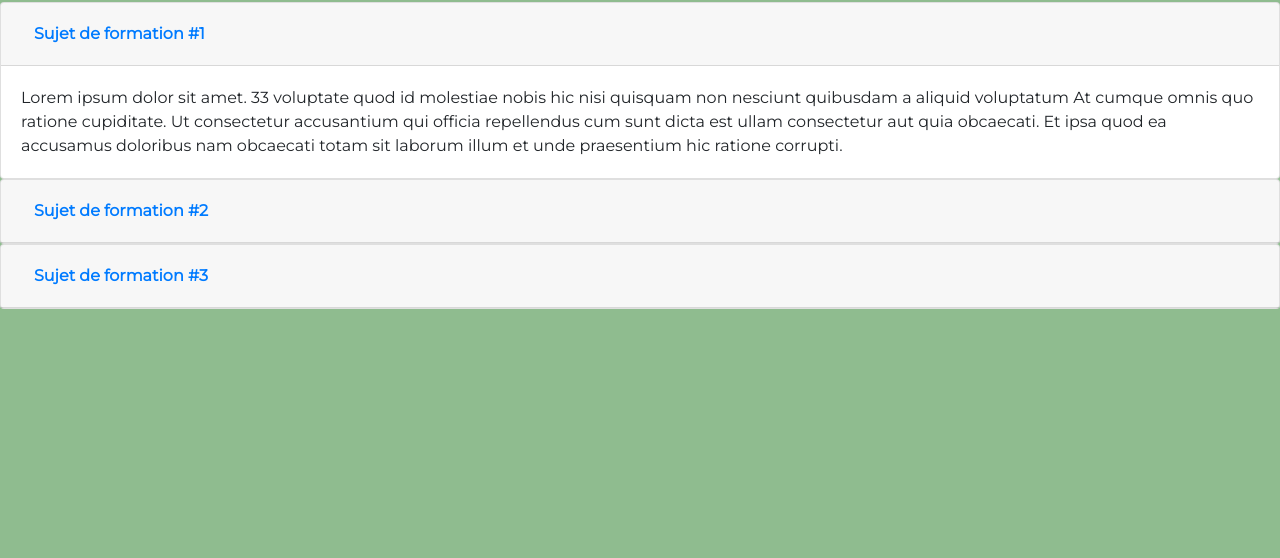
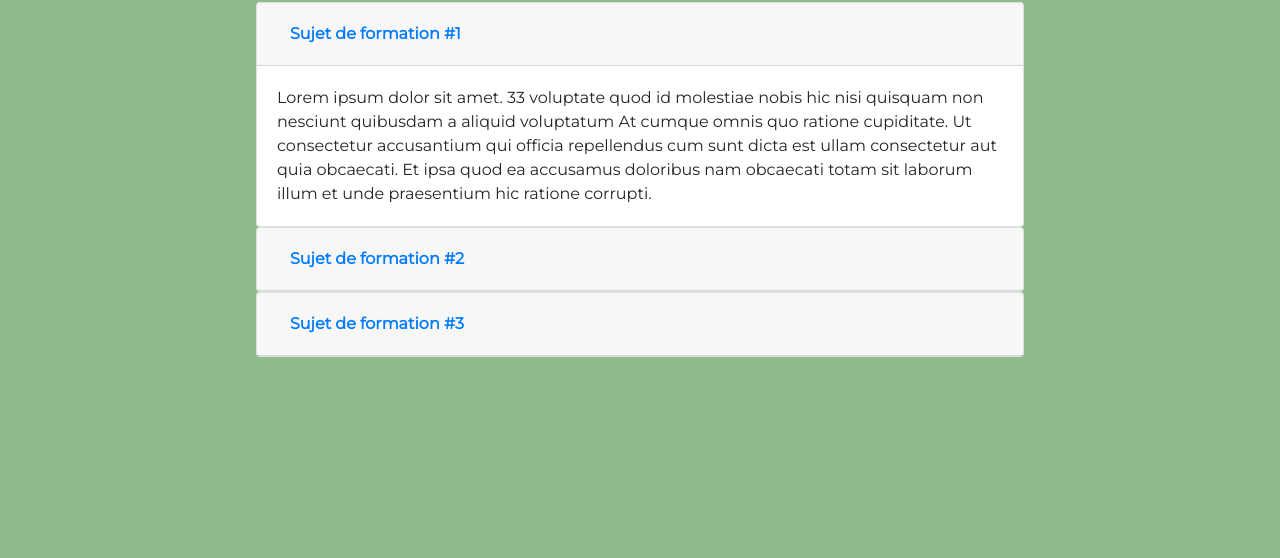
Before and after one commit to Fpons200/ecf2022, a plain HTML site: page formations.html in a window 1280 px wide. Shown: the part 242-800 px from the top of the page. Drawn offline with nearby package versions, Linux system fonts and the light colour scheme.

Commit message:
Add files via upload

```diff
--- a/formations.html
+++ b/formations.html
@@ -1,5 +1,7 @@
 <!doctype html>
 <html lang="en">
+
+
   <head>
     <title>Bienvenue chez ECOIT</title>
 
@@ -8,19 +10,20 @@
 
     <!-- Bootstrap CSS -->
     <link rel="stylesheet" href="https://stackpath.bootstrapcdn.com/bootstrap/4.3.1/css/bootstrap.min.css" integrity="sha384-ggOyR0iXCbMQv3Xipma34MD+dH/1fQ784/j6cY/iJTQUOhcWr7x9JvoRxT2MZw1T" crossorigin="anonymous">
-    <link rel="stylesheet" type="text/css" href="style.css">
-    <link href="https://fonts.googleapis.com/css2?family=Montserrat:wght@100;400&display=swap" rel="stylesheet">
-
-    <!-- Optional JavaScript -->
-    <!-- jQuery first, then Popper.js, then Bootstrap JS -->
     <script src="https://code.jquery.com/jquery-3.3.1.slim.min.js" integrity="sha384-q8i/X+965DzO0rT7abK41JStQIAqVgRVzpbzo5smXKp4YfRvH+8abtTE1Pi6jizo" crossorigin="anonymous"></script>
     <script src="https://cdnjs.cloudflare.com/ajax/libs/popper.js/1.14.7/umd/popper.min.js" integrity="sha384-UO2eT0CpHqdSJQ6hJty5KVphtPhzWj9WO1clHTMGa3JDZwrnQq4sF86dIHNDz0W1" crossorigin="anonymous"></script>
     <script src="https://stackpath.bootstrapcdn.com/bootstrap/4.3.1/js/bootstrap.min.js" integrity="sha384-JjSmVgyd0p3pXB1rRibZUAYoIIy6OrQ6VrjIEaFf/nJGzIxFDsf4x0xIM+B07jRM" crossorigin="anonymous"></script>
-  </head>
+    <!-- STYLE CSS -->
+    <link rel="stylesheet" type="text/css" href="style.css">
+     <!-- FONT -->
+    <link href="https://fonts.googleapis.com/css2?family=Montserrat:wght@100;400&display=swap" rel="stylesheet">
+
+   </head>
 
 
 
-    <body>
+<body>
+
 <!-- NAVBAR -->
 <nav class="navbar navbar-expand-md navbar-dark bg-dark mb-4">
   <div class="container-fluid">
@@ -50,7 +53,9 @@
     <button type="button" class="btn btn-light" onclick="window.location.href='signup.html'">Enregistrement</button>
   </div>
 </nav>
-      <!-- WELCOME BANNER -->
+
+
+<!-- WELCOME BANNER -->
 <div class="media">
   <img  class="align-self-center mr-3 img-thumbnail" src="https://zupimages.net/up/22/14/v01n.png" alt="Logo ECOIT">
   <div class="media-body">
@@ -61,9 +66,12 @@
 
 
 
+
+
 <div class="container">
   <h1>Les formations proposées</h1>
 </div>
+
 
  <!-- ACCORDION -->
 <div id="accordion">
--- a/style.css
+++ b/style.css
@@ -9,12 +9,14 @@ body {
     width: 6%;
 }
 
+
 form {
     margin: auto;
     width: 60%;
     border: 4px solid #f1f1f1;
     background-color: bisque;
   }
+
 
   input[type=text], input[type=submit] {
     width: 100%;
@@ -25,6 +27,7 @@ form {
     box-sizing: border-box;
   }
 
+
 .media {
     margin: auto;
     margin-bottom: 2%;
@@ -33,14 +36,19 @@ form {
     padding: 10px;
   }
 
+
   .container {
     margin: auto;
     width: 60%;
   }
 
 
-
   .form-group {
     margin-left: 5%;
     margin-top: 1em;
   }
+
+.card {
+  margin: auto;
+  width: 60%;
+}
```
Also changed, not shown: apply.html (+11 -8 lines), index.html (+11 -11 lines), login.html (+14 -6 lines), newsletter.html (+12 -9 lines), signup.html (+10 -11 lines).
